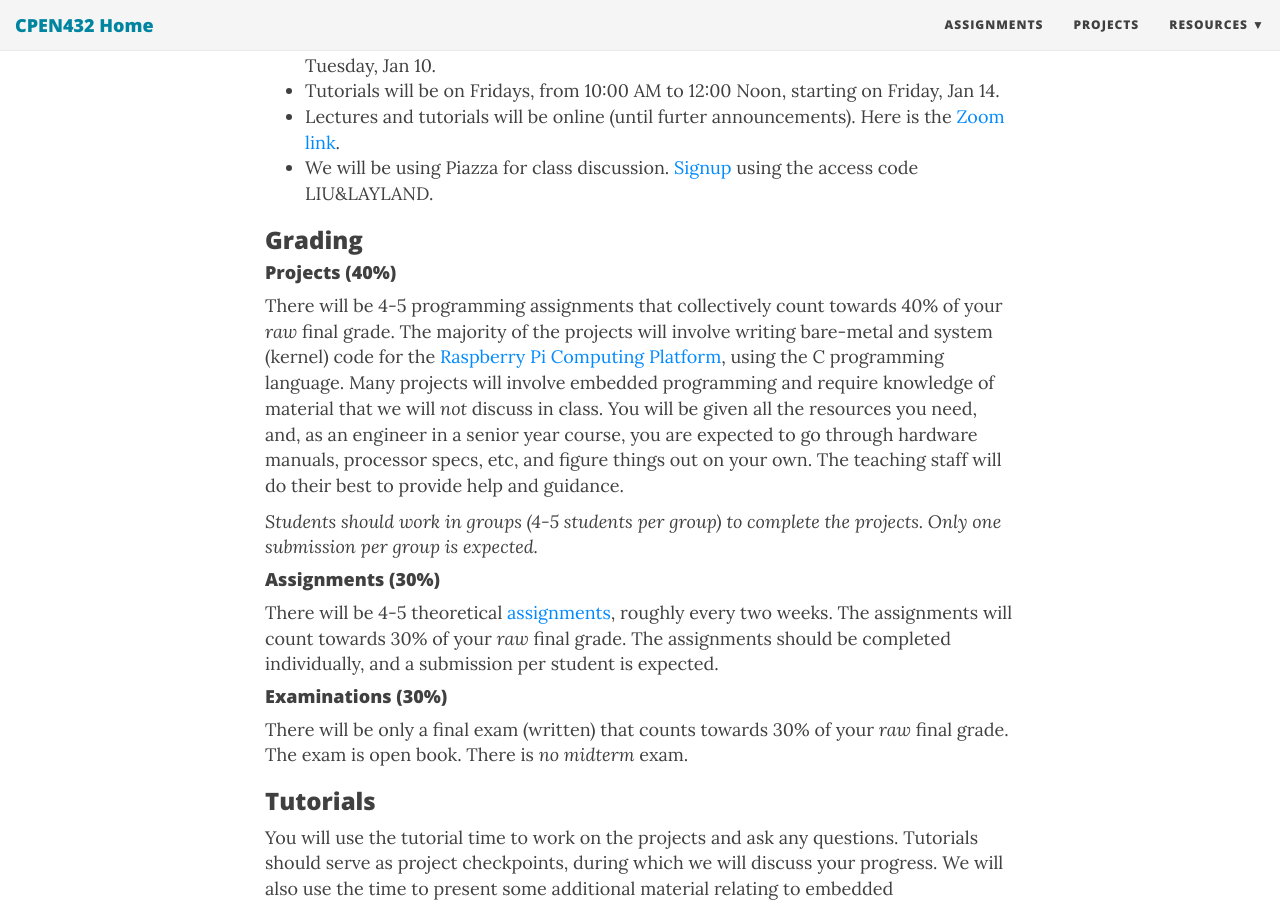
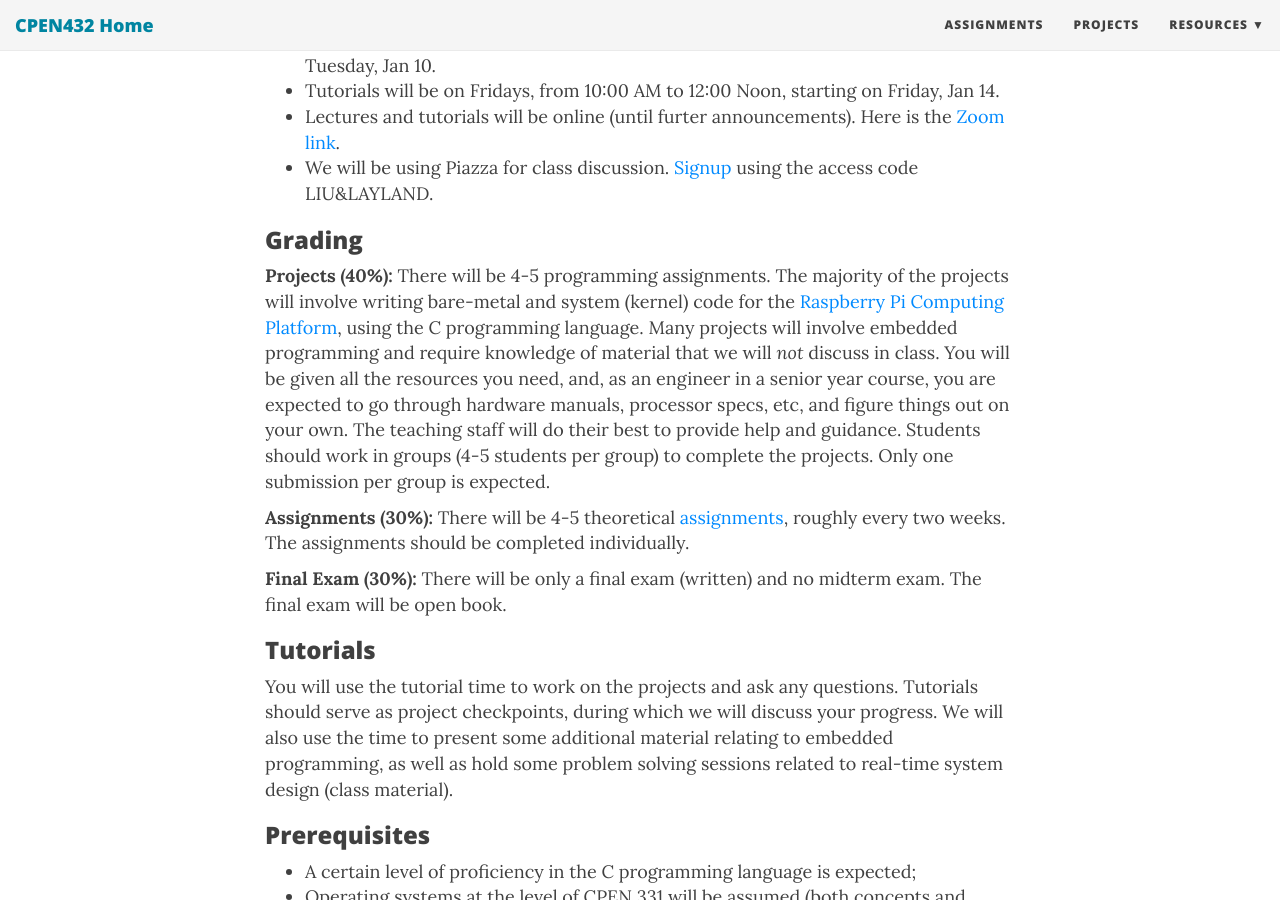
Before and after one commit to CPEN432/cpen432.github.io, a Jekyll site: the page built from index.md, in a window 1280 px wide and 900 px high, scrolled down 700 px. Built offline with Jekyll 4.4.1, drawn with Linux system fonts in a browser that asks for light colours; nearby versions of some CDN libraries.

Commit message:
Update index.md

```diff
--- a/index.md
+++ b/index.md
@@ -35,10 +35,8 @@ In this course we will be studying the theoretical underpinnings of real-time co
 
 ### Grading
 
-#### Projects (40%)
-There will be 4-5 programming assignments that collectively count towards 40% of your _raw_ final grade. The majority of the projects will involve writing bare-metal and system (kernel) code for the [Raspberry Pi Computing Platform](https://www.raspberrypi.org/products/raspberry-pi-2-model-b/), using the C programming language. Many projects will involve embedded programming and require knowledge of material that we will *not* discuss in class. You will be given all the resources you need, and, as an engineer in a senior year course, you are expected to go through hardware manuals, processor specs, etc, and figure things out on your own. The teaching staff will do their best to provide help and guidance.
-
-_Students should work in groups (4-5 students per group) to complete the projects. Only one submission per group is expected._
+**Projects (40%):**
+There will be 4-5 programming assignments. The majority of the projects will involve writing bare-metal and system (kernel) code for the [Raspberry Pi Computing Platform](https://www.raspberrypi.org/products/raspberry-pi-2-model-b/), using the C programming language. Many projects will involve embedded programming and require knowledge of material that we will *not* discuss in class. You will be given all the resources you need, and, as an engineer in a senior year course, you are expected to go through hardware manuals, processor specs, etc, and figure things out on your own. The teaching staff will do their best to provide help and guidance. Students should work in groups (4-5 students per group) to complete the projects. Only one submission per group is expected.
 
 <!-- We will be using [Gitlab](https://www.gitlab.com "Gitlab") as the source control platform, so make sure you setup a Gitlab account as soon as possible. You will be assigned to a Gitlab group, which will contain your private project repositories. You will use Gitlab **Wiki** pages to write some required documentation and answer project-related questions (in addition to the code-level [Doxygen](http://www.stack.nl/~dimitri/doxygen/ "Doxygen") documentation that you will generate for every project).  -->
 
@@ -53,11 +51,10 @@ _Students should work in groups (4-5 students per group) to complete the project
 <!-- **End Disclaimer**   -->
 
 
-#### Assignments (30%)
-There will be 4-5 theoretical [assignments](https://cpen432.github.io/assignments/), roughly every two weeks. The assignments will count towards 30% of your _raw_ final grade. The assignments should be completed individually, and a submission per student is expected.
+**Assignments (30%):**
+There will be 4-5 theoretical [assignments](https://cpen432.github.io/assignments/), roughly every two weeks. The assignments should be completed individually.
 
-#### Examinations (30%)
-There will be only a final exam (written) that counts towards 30% of your _raw_ final grade. The exam is open book. There is _no midterm_ exam.
+**Final Exam (30%):** There will be only a final exam (written) and no midterm exam. The final exam will be open book.
 
 
 ### Tutorials
```
